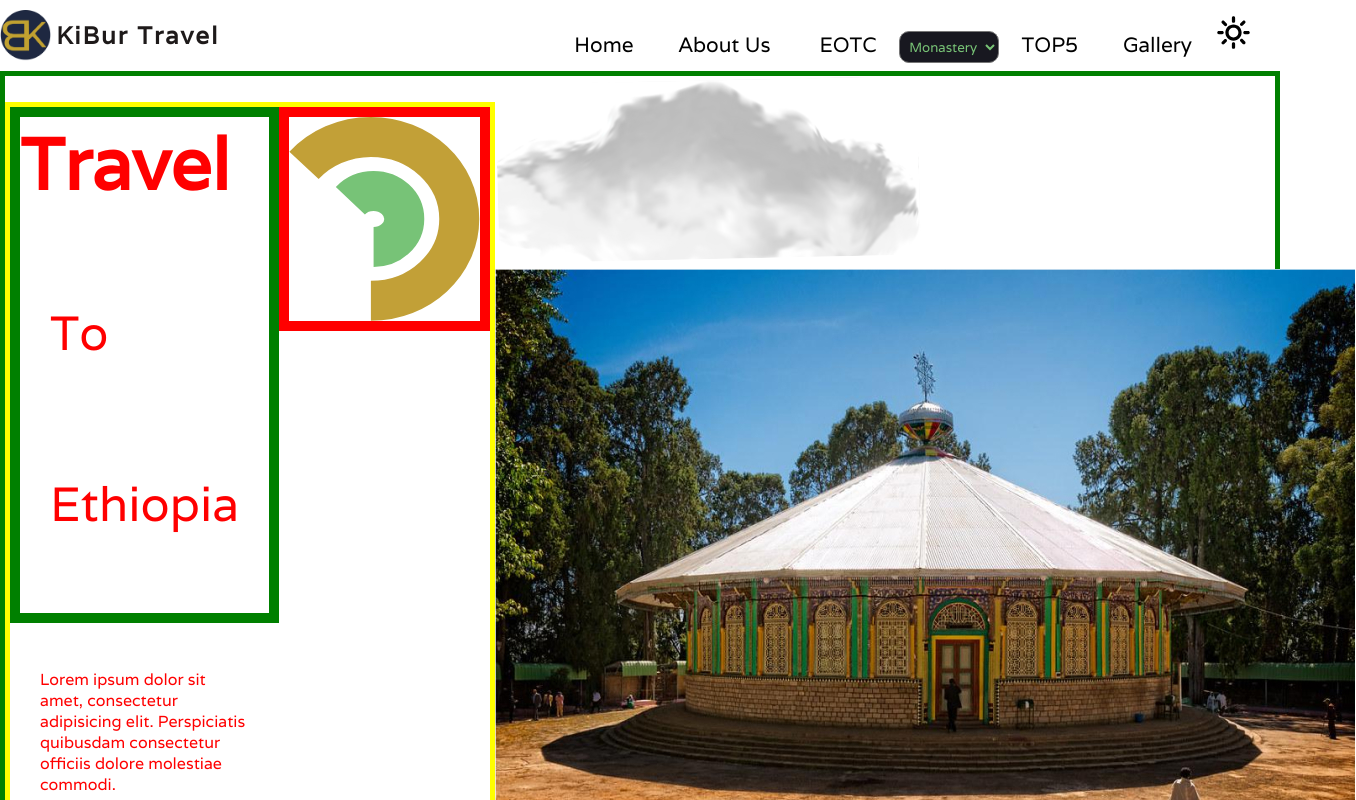
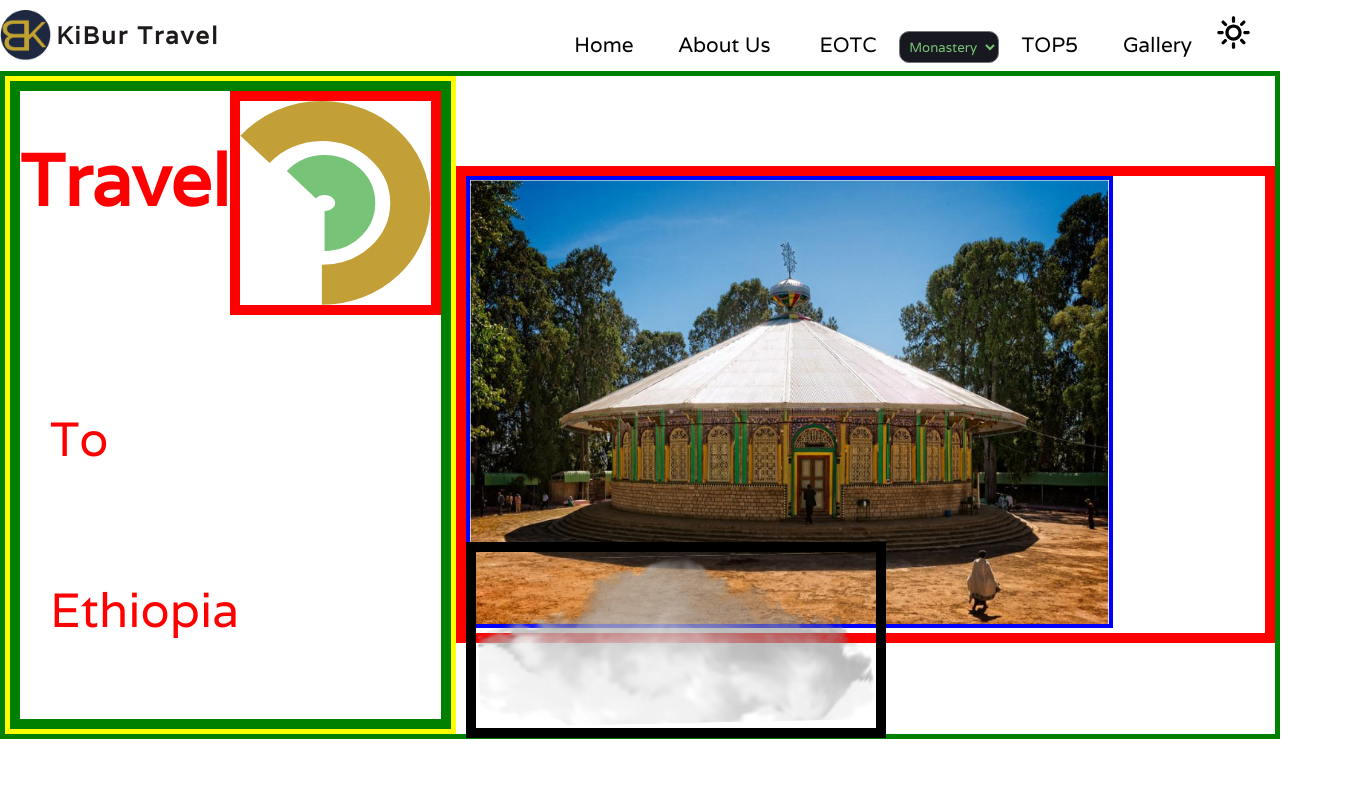
Before and after one commit to biruk-anley/Portfolio_Using_React.js, a React (Create React App) app: page / in a window 1280 px wide. Shown: the top 800 px of the page, 1356 px wide, since content can reach past the window. Built offline with nearby package versions, Linux system fonts and the light colour scheme; a web font is replaced by a local one.

Commit message:
updating home

```diff
--- a/src/pages/home.js
+++ b/src/pages/home.js
@@ -11,24 +11,29 @@ const Home = () => {
           <div className="Home-content-one">
               <div className="home-travel-content">
                 <div className="home-travel-title">
-                    <h2 >Travel</h2>
+                    <div className="travel-do">
+                        <h2 >Travel</h2>
+                        <div className="arrow">
+                          <img src={arrow}  alt="arrow pic" />
+                        </div>
+                    </div>
+
                     <p>To</p>
                     <p>Ethiopia</p>
                 </div>
-                <p>Lorem ipsum dolor sit amet, consectetur adipisicing elit. Perspiciatis quibusdam consectetur officiis dolore molestiae commodi.</p>
+
               </div>
-              <div className="arrow">
-                <img src={arrow}  alt="arrow pic" />
-              </div>
+
 
 
           </div>
 
 
           {/* for content Two*/}
-          <div className="Home-content-three">
-            <img src={cloud} alt="an image for the cloud" />
-            <img src={church} alt="an image for the church" />
+          <div className="Home-content-two">
+
+            <img className="church-img" src={church} alt="an image for the church" />
+            <img className="cloud" src={cloud} alt="an image for the cloud" />
 
           </div>
       </div>
```
